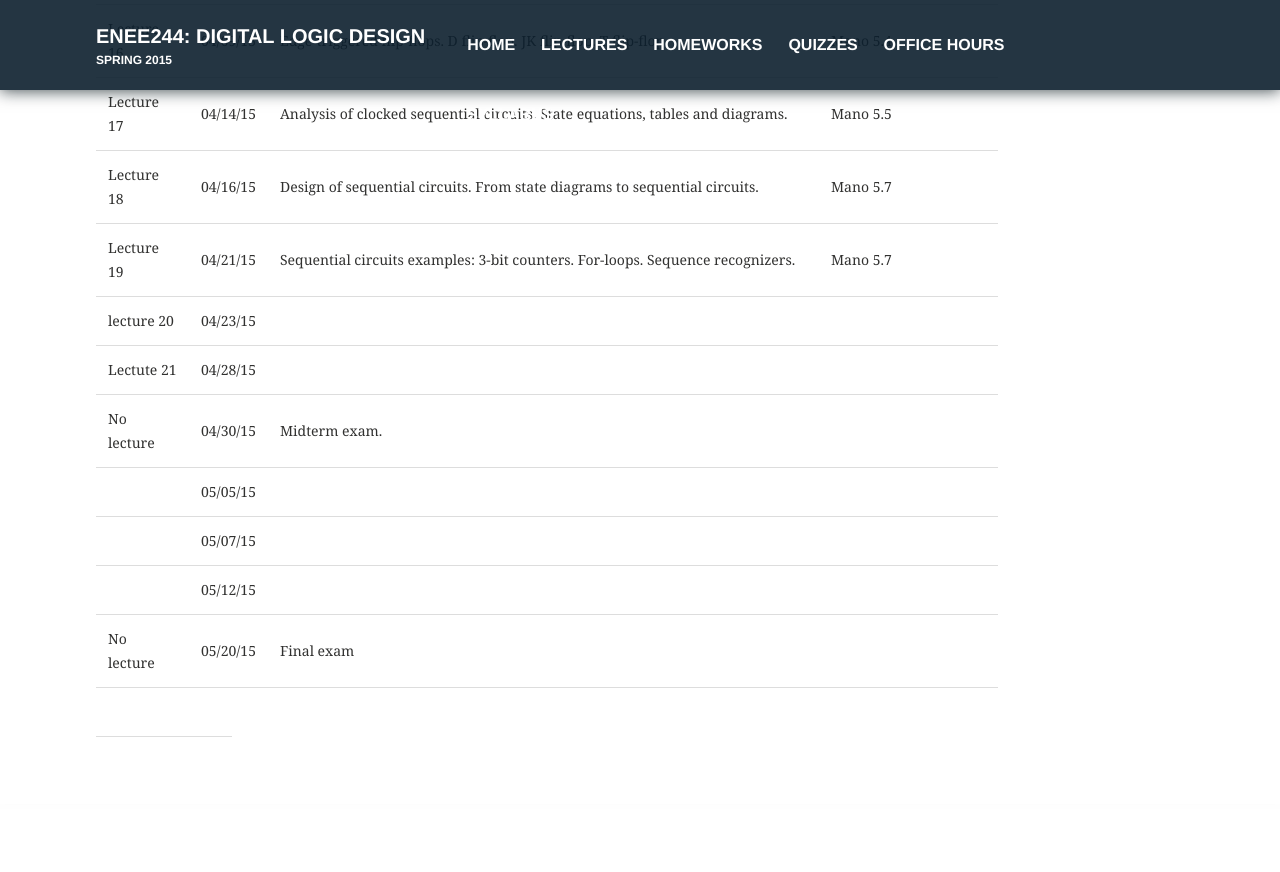
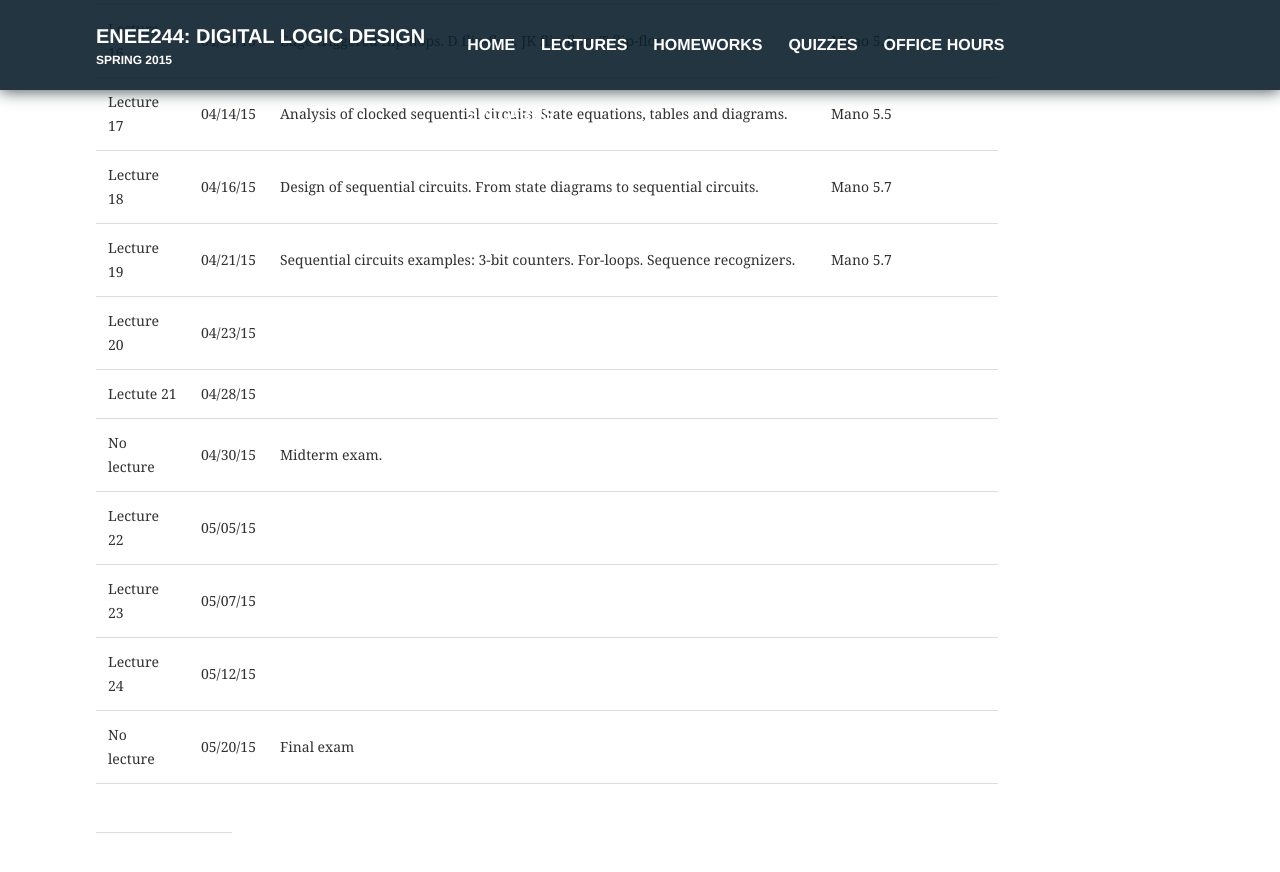
Before and after one commit to enee244/enee244.github.io, a Jekyll site: the page built from lectures/index.md, in a window 1280 px wide and 900 px high, scrolled down 1892 px. Shown: the top 872 px of the window. Built offline with Jekyll 4.4.1, drawn with Linux system fonts in a browser that asks for light colours; before the commit the page ends 2696 px from its top, so only the background shows below that.

Commit message:
Update index.md

```diff
--- a/lectures/index.md
+++ b/lectures/index.md
@@ -35,10 +35,10 @@ published: true
 |Lecture 17 |04/14/15 | Analysis of clocked sequential circuits. State equations, tables and diagrams. | Mano 5.5
 |Lecture 18 |04/16/15 | Design of sequential circuits. From state diagrams to sequential circuits. | Mano 5.7
 |Lecture 19 |04/21/15 | Sequential circuits examples: 3-bit counters. For-loops. Sequence recognizers. | Mano 5.7
-|lecture 20 |04/23/15 ||
+|Lecture 20 |04/23/15 ||
 |Lectute 21 |04/28/15 ||
 |No lecture |04/30/15 | Midterm exam. |
-||05/05/15 ||
-||05/07/15 ||
-||05/12/15 ||
+|Lecture 22|05/05/15 ||
+|Lecture 23|05/07/15 ||
+|Lecture 24|05/12/15 ||
 |No lecture |05/20/15 |Final exam|
```
